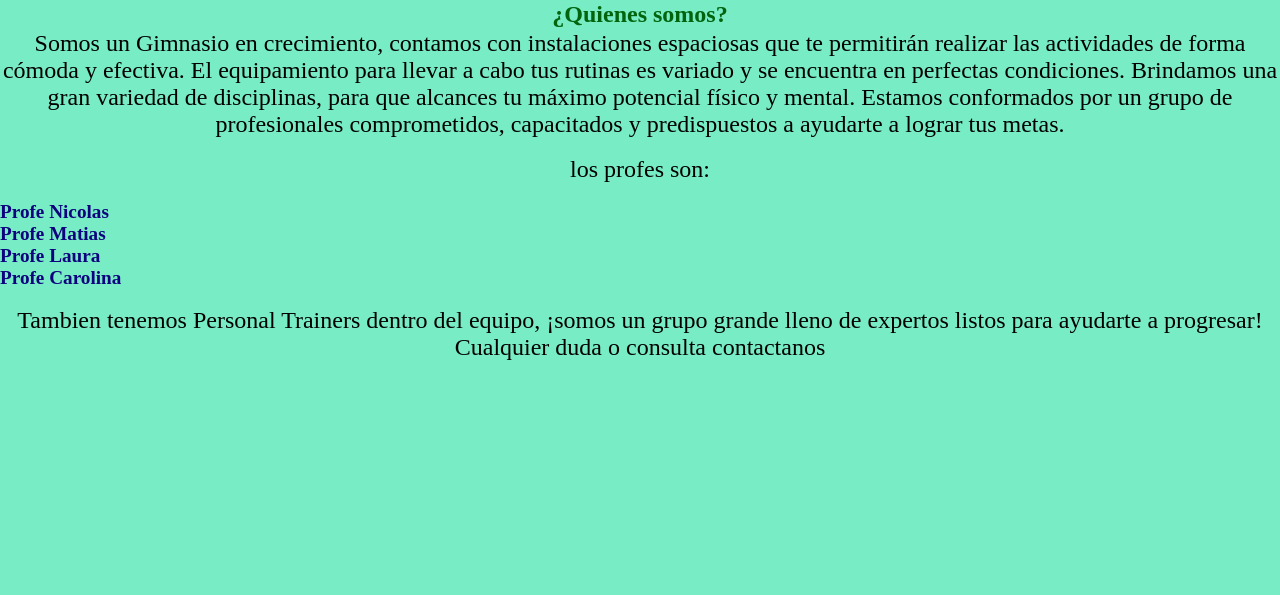
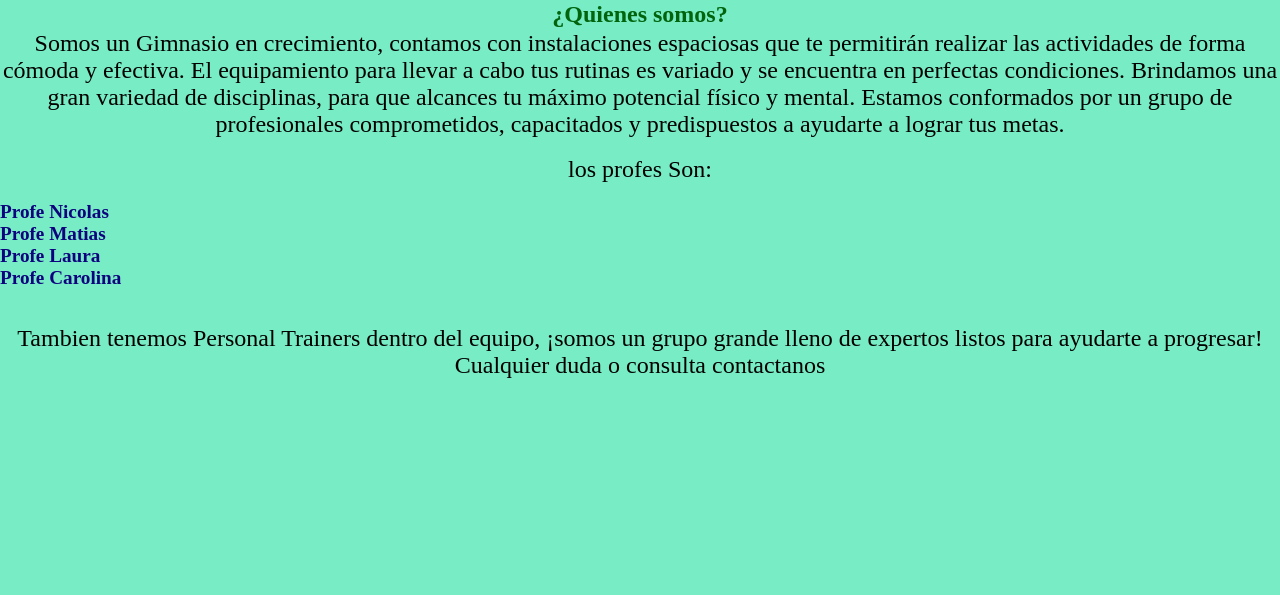
Before and after one commit to FabriZabala/proyecto-coder, a plain HTML site: page Desktop/Proyecto1/nosotros.html in a window 1280 px wide. Shown: the part 205-800 px from the top of the page. Drawn offline with Linux system fonts and the light colour scheme; a web font is replaced by a local one.

Commit message:
modificando nosotros.html

```diff
--- a/Desktop/Proyecto1/nosotros.html
+++ b/Desktop/Proyecto1/nosotros.html
@@ -34,7 +34,7 @@
                 predispuestos a ayudarte a lograr tus metas.
             </p>
             <br>
-            <p class="parrafo">los profes son:</p>
+            <p class="parrafo">los profes Son:</p>
             <br>
             <ul class="ul">
                 <li class="titulo2"><strong>Profe Nicolas</strong></li>
@@ -42,6 +42,7 @@
                 <li class="titulo2"><strong>Profe Laura</strong></li>
                 <li class="titulo2"><strong>Profe Carolina</strong></li>
             </ul>
+            <br>
             <br>
             <p class="parrafo">Tambien tenemos Personal Trainers dentro del equipo, ¡somos un grupo grande lleno de expertos listos para ayudarte a progresar! Cualquier duda o consulta contactanos</p>
         </div>
```
